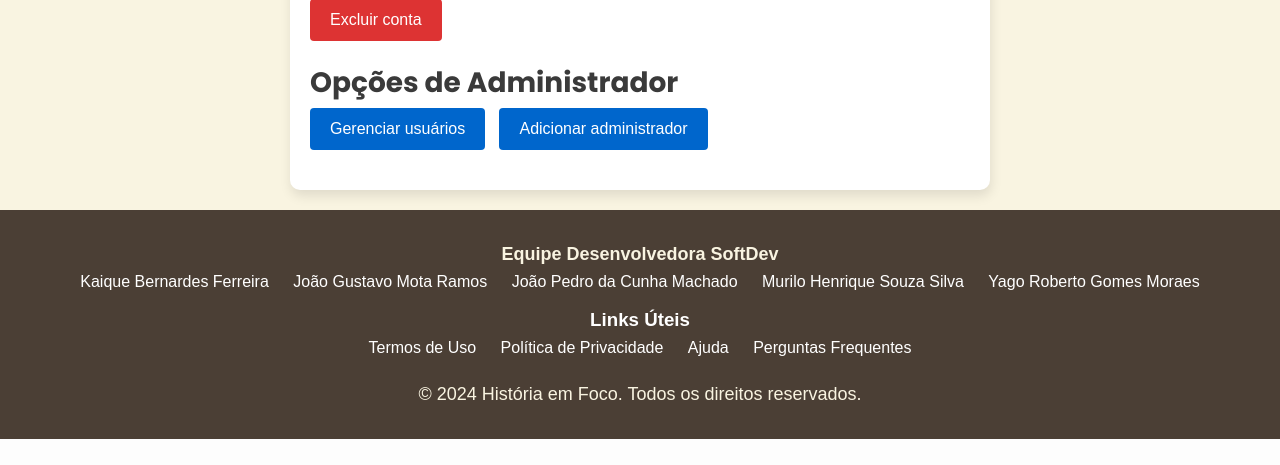
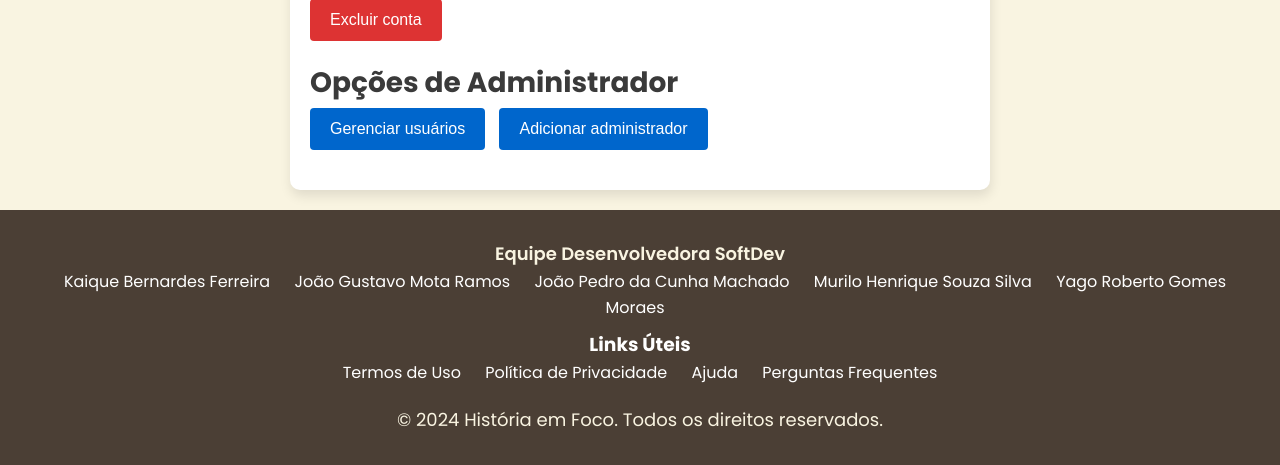
Before and after one commit to kbf0k/SENAI-HISTORIA, a PHP site: page /php/perfil.php in a window 1280 px wide. Shown: the part 751-1216 px from the top of the page. Before the commit the page ends 1190 px from the top, so only its background shows below. Run offline with PHP 8.4, Linux system fonts and the light colour scheme; a user stored in the database is signed in; data comes from the database, SQL or seed files in the repository; some libraries are stand-ins or nearby versions.

Commit message:
Ajustes basicos

```diff
--- a/css/criar_adm.css
+++ b/css/criar_adm.css
@@ -508,7 +508,6 @@ main {
 .footer {
     background-color: #4b3f35;
     padding: 30px 20px;
-    font-family: Arial, sans-serif;
     text-align: center;
     margin-top: -100px;
 }
--- a/css/gerenciar_aluno.css
+++ b/css/gerenciar_aluno.css
@@ -581,8 +581,5 @@ th {
     border-radius: 6px;
     border: 1px solid #4b3f35;
     margin-top: 0 !important;
-}
-
-.swal-edit-container .swal2-input::placeholder {
     color: black;
 }
--- a/css/perfil.css
+++ b/css/perfil.css
@@ -481,7 +481,6 @@ input:focus {
 .footer {
     background-color: #4b3f35;
     padding: 30px 20px;
-    font-family: Arial, sans-serif;
     text-align: center;
 }
 .footer #titulo {
--- a/php/criar_adm.php
+++ b/php/criar_adm.php
@@ -122,7 +122,7 @@ if ($_SERVER['REQUEST_METHOD'] == 'POST') {
             <form action="" method="POST" id="cadastrar">
             <a id="voltar" href="perfil.php"><img src="../img/voltar_seta.png" alt="">Voltar</a>
                 <h1 id="title-add">Adicionar Administrador</h1>
-                <p id="p-add">Insira as informaçoes para criar uma conta do tipo administrador</p>
+                <p id="p-add">Insira as informações para criar uma conta do tipo administrador</p>
 
 
                 <label for="nome">Nome</label>
```
